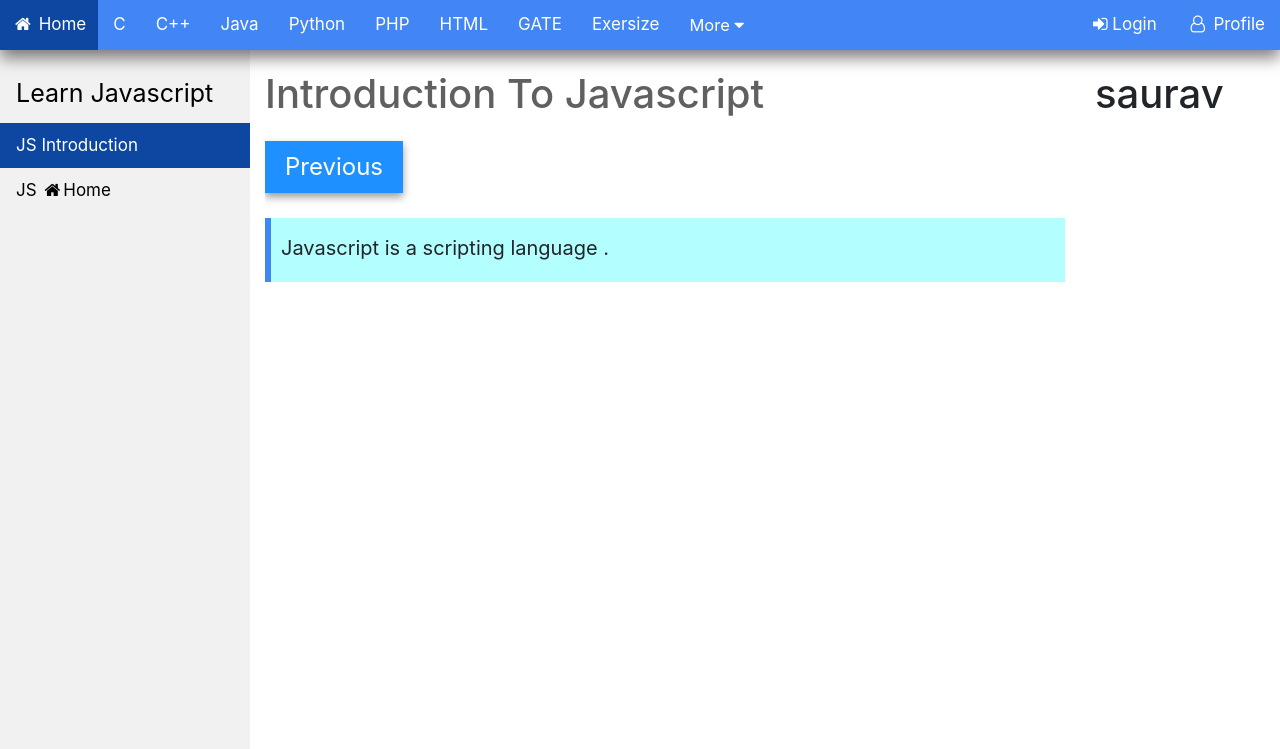
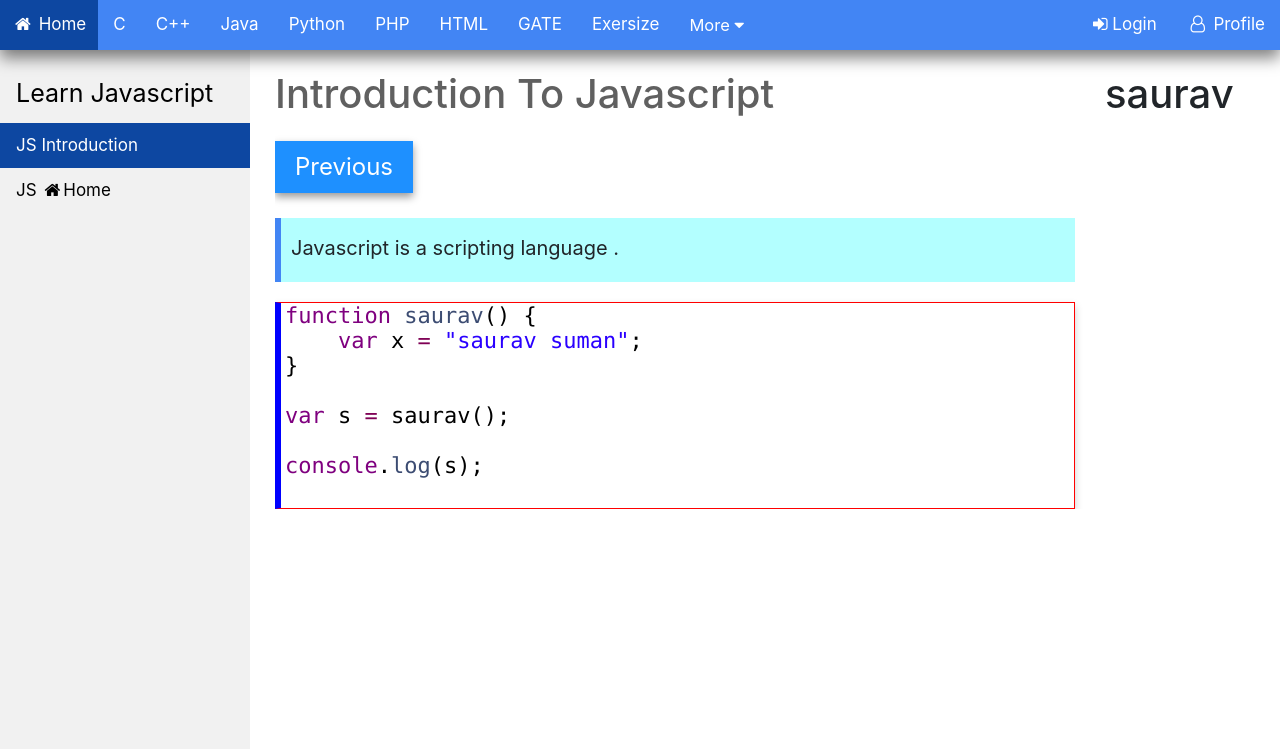
Before and after one commit to Shubhamkumar10599/cse_onlinekit, a Django app: page /JavascriptIntro/ in a window 1280 px wide. Shown: the top 749 px of the page. Run offline with Django 3.2, Linux system fonts and the light colour scheme; some libraries are stand-ins or nearby versions.

Commit message:
add editor.js

```diff
--- a/online_study/Templates/JavaScriptIntro.html
+++ b/online_study/Templates/JavaScriptIntro.html
@@ -13,6 +13,8 @@
       <link rel="stylesheet" href="{% static 'css/bootstrap.min.css' %}">
 
       <link rel="stylesheet" href="https://cdnjs.cloudflare.com/ajax/libs/font-awesome/4.7.0/css/font-awesome.min.css">
+
+      <script type="text/javascript" src="https://cdnjs.cloudflare.com/ajax/libs/ace/1.4.7/ace.js"></script>
 
       <!--top nav link css -->
 
@@ -173,9 +175,38 @@
 
                <div class="definition">
 
-                   <p>Javascript is a scripting language .</p>
+                   <div class="intro">
+                      <p>Javascript is a scripting language .</p>
+                   </div>
 
-               </div>
+
+<div class="editor1" id="editor">function saurav() {
+	var x = "saurav suman";
+}
+
+var s = saurav();
+
+console.log(s);</div>
+
+<script src="/ace-builds/src-noconflict/ace.js" type="text/javascript" charset="utf-8"></script>
+<script>
+	//cobalt,xcode,monokai,chrome,dawn,eclipse,gob,textmate,cloud,katzenmilch,kuroir
+    var editor = ace.edit("editor");
+    editor.setTheme("ace/theme/eclipse");
+    editor.session.setMode("ace/mode/javascript");
+    editor.setReadOnly(true);
+    editor.setHighlightActiveLine(false);
+    editor.setShowPrintMargin(false);
+    editor.session.setUseWrapMode(true);
+    editor.renderer.$cursorLayer.element.style.display = "none"
+    editor.renderer.setShowGutter(false);
+    document.getElementById('editor').style.fontSize='22px';
+</script>
+
+
+
+</div>
+
                   </div>
 
 
@@ -217,11 +248,13 @@
        <script type="text/javascript" src="{% static 'js/mainJavascript.js' %}"></script>
 
       <script type="text/javascript" src="{% static 'js/mainsidebar.js' %}"></script>
+      <script type="text/javascript" src="{% static 'js/javascriptEditor.js' %}"></script>
 
     <script src="https://code.jquery.com/jquery-3.4.1.slim.min.js" integrity="sha384-J6qa4849blE2+poT4WnyKhv5vZF5SrPo0iEjwBvKU7imGFAV0wwj1yYfoRSJoZ+n" crossorigin="anonymous"></script>
     <script src="https://cdn.jsdelivr.net/npm/popper.js@1.16.0/dist/umd/popper.min.js" integrity="sha384-Q6E9RHvbIyZFJoft+2mJbHaEWldlvI9IOYy5n3zV9zzTtmI3UksdQRVvoxMfooAo" crossorigin="anonymous"></script>
     <script src="https://stackpath.bootstrapcdn.com/bootstrap/4.4.1/js/bootstrap.min.js" integrity="sha384-wfSDF2E50Y2D1uUdj0O3uMBJnjuUD4Ih7YwaYd1iqfktj0Uod8GCExl3Og8ifwB6" crossorigin="anonymous"></script>
        <script src="{% static 'js/bootstrap.min.js' %}"></script>
 
+
   </body>
 </html>
--- a/online_study/statics/css/content.css
+++ b/online_study/statics/css/content.css
@@ -41,14 +41,43 @@ background-color:RoyalBlue;
 
 .definition{
 
+
+
+width:950px;
+
+}
+
+.intro{
 background:#b3ffff;
 margin-top:25px;
-width:1000px;
 padding-top:15px;
 padding-bottom:3px;
 padding-left:10px;
 border-left:6px solid #4285F4;
 }
+
+.editor1{
+
+box-shadow: 0 4px 8px 0 rgba(0,0,0,0.2);
+transition: 0.3s;
+margin-top:20px;
+border:1px solid red;
+border-left:6px solid blue;
+
+}
+
+
+       #editor {
+        height:207px;
+        top: 0;
+        overflow-y: hidden;
+        padding-top:5px;
+        right: 0;
+        bottom: 0;
+        left: 0;
+
+    }
+
 
 .res{
 margin:0;
--- a/online_study/statics/css/mainSidebar.css
+++ b/online_study/statics/css/mainSidebar.css
@@ -2,7 +2,7 @@
 
     margin-top: 70px;
 
-    margin-left: 265px;
+    margin-left: 275px;
     overflow-x: hidden;
 
 }
--- a/online_study/statics/css/mainStyle.css
+++ b/online_study/statics/css/mainStyle.css
@@ -131,7 +131,7 @@ a.active{
 .card{
 
 box-shadow: 0 4px 8px 0 rgba(0,0,0,0.3);
-  transition: 0.4s;
+ transition: 0.4s;
 margin:10px;
 border:1px solid blue;
 }
```
